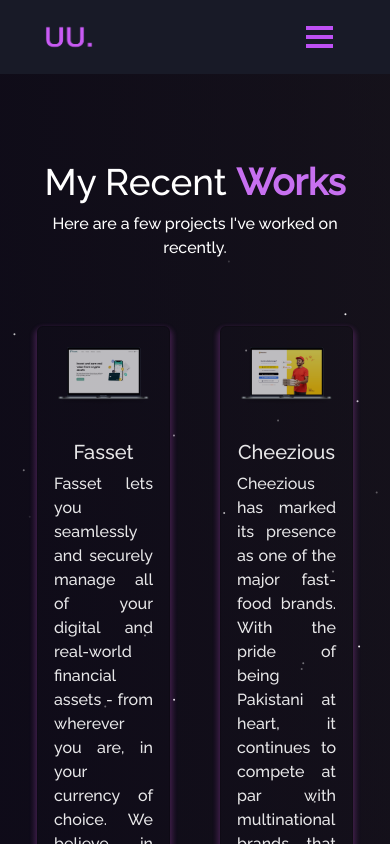
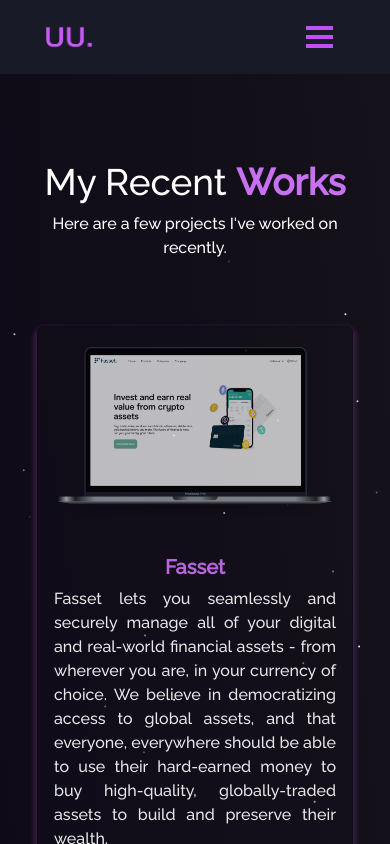
Before and after one commit to usamaimran10/My-Portfolio, a React (Create React App) app: page /project in a window 390 px wide. Shown: the top 844 px of the page. Built offline with nearby package versions, Linux system fonts and the light colour scheme.

Commit message:
project tab related changes and responsiveness

```diff
--- a/src/Pages/Projects/ProjectCards.jsx
+++ b/src/Pages/Projects/ProjectCards.jsx
@@ -6,7 +6,9 @@
     <Card className='project-card-view'>
       <Card.Img variant='top' src={props.imgPath} alt='card-img' />
       <Card.Body>
-        <Card.Title>{props.title}</Card.Title>
+        <Card.Title>
+          <b className='purple'> {props.title}</b>
+        </Card.Title>
         <Card.Text style={{ textAlign: "justify" }}>
           {props.description}
         </Card.Text>
--- a/src/Pages/Projects/Projects.jsx
+++ b/src/Pages/Projects/Projects.jsx
@@ -19,7 +19,7 @@
           Here are a few projects I've worked on recently.
         </p>
         <Row style={{ justifyContent: "center", paddingBottom: "10px" }}>
-          <Col xs={6} className='project-card'>
+          <Col md={6} xs={12} className='project-card'>
             <ProjectCard
               imgPath={fasset}
               isBlog={false}
@@ -27,7 +27,7 @@
               description='Fasset lets you seamlessly and securely manage all of your digital and real-world financial assets - from wherever you are, in your currency of choice. We believe in democratizing access to global assets, and that everyone, everywhere should be able to use their hard-earned money to buy high-quality, globally-traded assets to build and preserve their wealth. '
             />
           </Col>
-          <Col xs={6} className='project-card'>
+          <Col md={6} xs={12} className='project-card'>
             <ProjectCard
               imgPath={cheezious}
               isBlog={false}
@@ -35,7 +35,7 @@
               description='Cheezious has marked its presence as one of the major fast-food brands. With the pride of being Pakistani at heart, it continues to compete at par with multinational brands that have been established and present for decades. With over 50+ restaurants in Pakistan, it is one of the fastest-growing national fast-food chains. Cheezious Pakistan offers a wide variety of career opportunities for individuals who have a passion for learning and achieving great things. '
             />
           </Col>
-          <Col xs={6} className='project-card'>
+          <Col md={6} xs={12} className='project-card'>
             <ProjectCard
               imgPath={tour}
               isBlog={false}
@@ -43,7 +43,7 @@
               description='The Tour de Amsterdam is a captivating cycling event that explores the enchanting streets and scenic canals of Amsterdam. This annual tour invites cyclists of all levels to experience the city unique charm while navigating through its neighborhoods, historic landmarks, and vibrant cultural hubs. '
             />
           </Col>
-          <Col xs={6} className='project-card'>
+          <Col md={6} xs={12} className='project-card'>
             <ProjectCard
               imgPath={legacy}
               isBlog={false}
```
